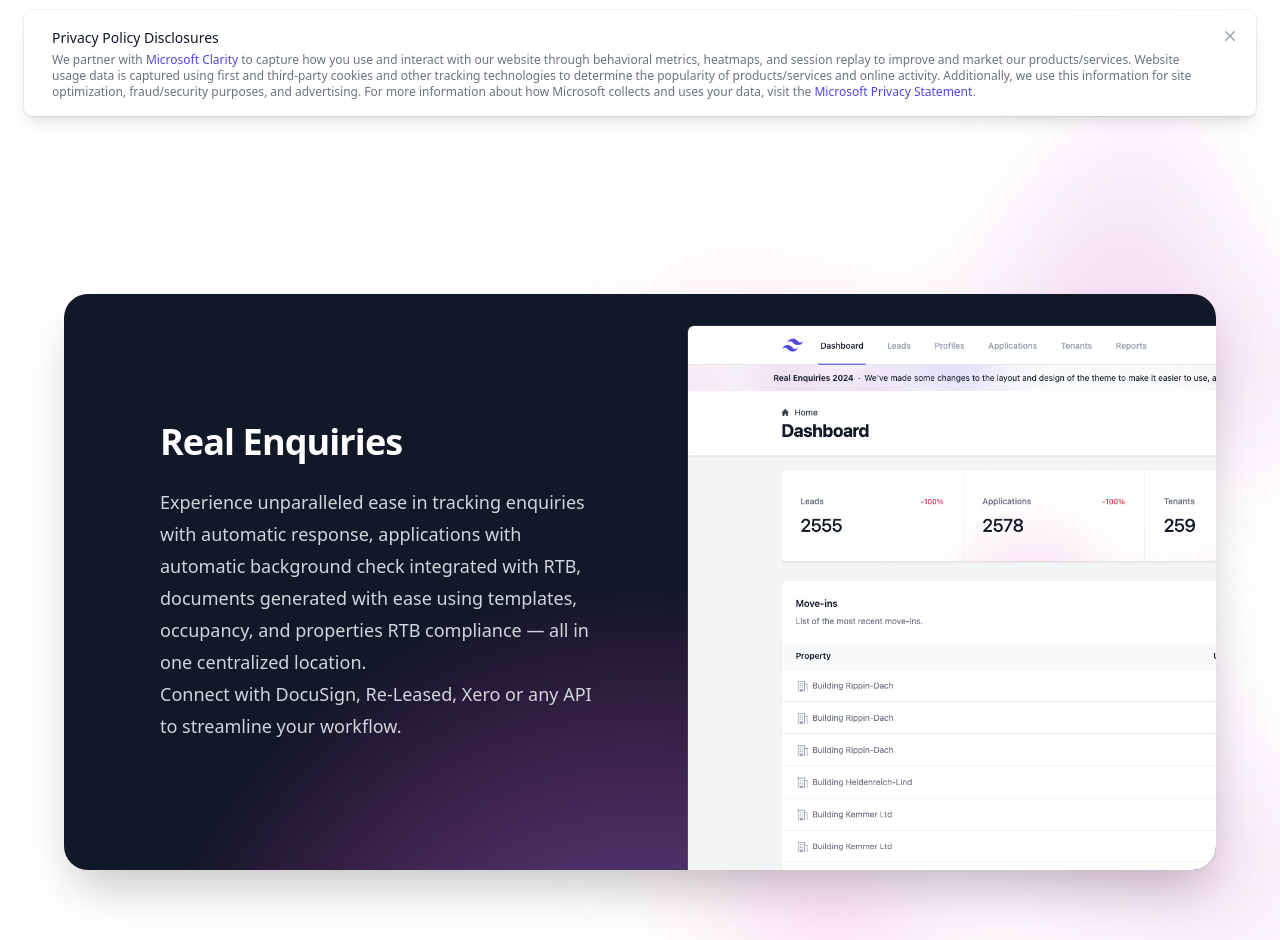
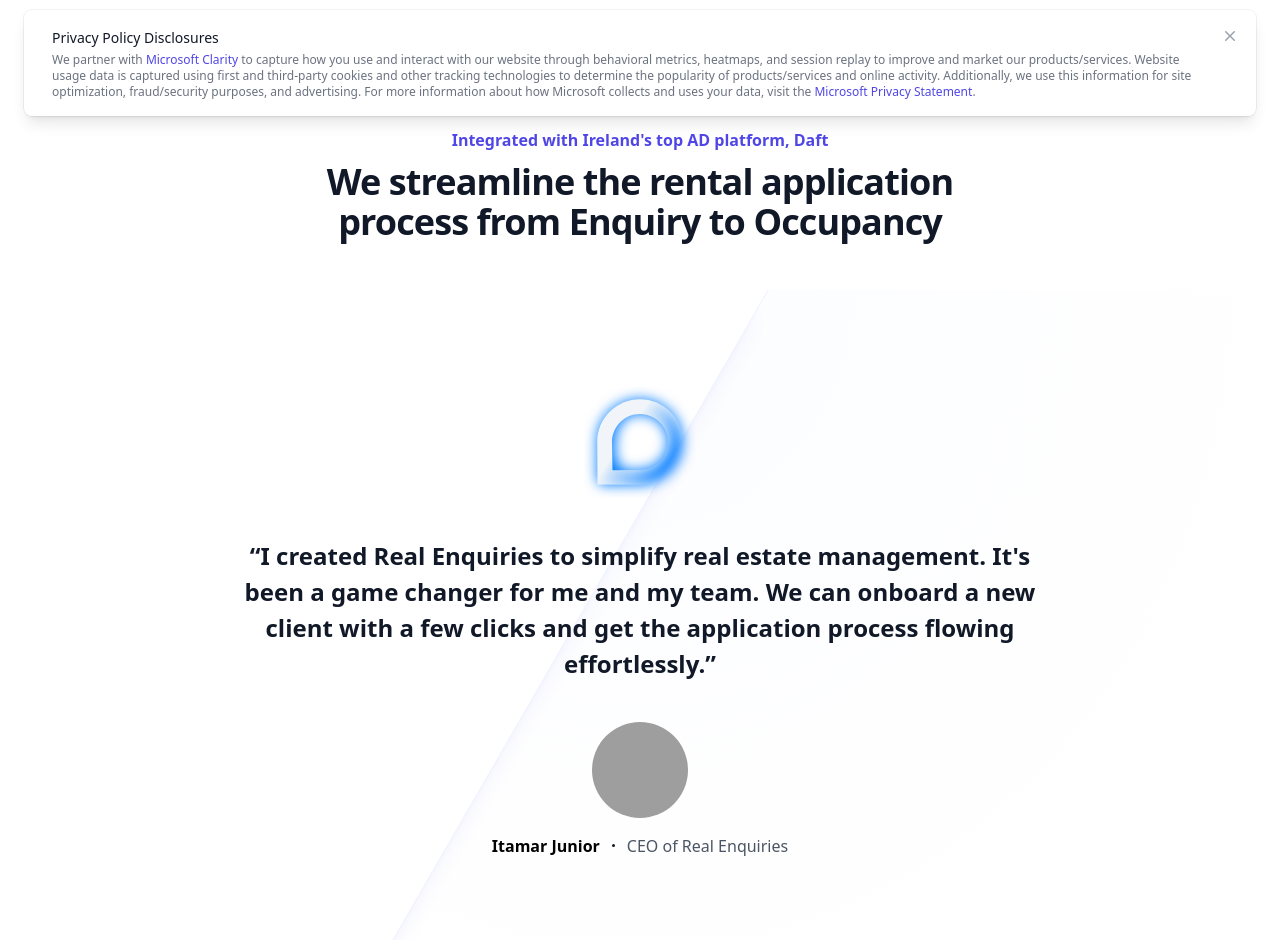
Before and after one commit to codeitamarjr/CRMRE-React-Landing-Page, a React (Create React App) app: page / in a window 1280 px wide. Shown: the part 660-1600 px from the top of the page. Built offline with nearby package versions, Linux system fonts and the light colour scheme; grey boxes are pictures that could not be loaded.

Commit message:
chore: Update CEOWord component with new content and styling

```diff
--- /dev/null
+++ b/src/CEOWord.js
@@ -0,0 +1,42 @@
+import React from 'react';
+import icon from "./assets/icon.svg";
+
+
+function CEOWord() {
+  return (
+    <section className="relative isolate overflow-hidden bg-white dark:bg-gray-900">
+      <div className="absolute inset-0 -z-10 bg-[radial-gradient(45rem_50rem_at_top,theme(colors.indigo.100),white)] opacity-10"></div>
+      <div className="absolute inset-y-0 right-1/2 -z-10 mr-16 w-[200%] origin-bottom-left skew-x-[-30deg] bg-white shadow-xl shadow-indigo-600/10 ring-1 ring-indigo-50 sm:mr-28 lg:mr-0 xl:mr-16 xl:origin-center dark:ring-gray-800/10 dark:bg-gray-900 dark:shadow-2xl dark:shadow-indigo-500/10"></div>
+      <div className="mx-auto max-w-2xl lg:max-w-4xl py-24 px-4 sm:px-6 lg:px-8">
+        <img
+          className="mx-auto size-28 mb-10"
+          src={icon}
+          alt="Real Enquiries"
+        />
+        <figure className="mt-10">
+          <blockquote className="text-center text-xl font-semibold leading-8 text-gray-900 dark:text-gray-200 sm:text-2xl sm:leading-9">
+            <p>
+              “I created Real Enquiries to simplify real estate management. It's been a game changer for me and my team. We can onboard a new client with a few clicks and get the application process flowing effortlessly.”
+            </p>
+          </blockquote>
+          <figcaption className="mt-10">
+            <img
+              className="mx-auto size-24 rounded-full"
+              src="https://itjunior.dev/assets/images/me.webp"
+              alt=""
+            />
+            <div className="mt-4 flex items-center justify-center space-x-3 text-base">
+              <div className="font-semibold text-gray-90 dark:text-gray-300">Itamar Junior</div>
+              <svg viewBox="0 0 2 2" width="3" height="3" aria-hidden="true" className="fill-gray-900 dark:fill-gray-100">
+                <circle cx="1" cy="1" r="1" />
+              </svg>
+              <div className="text-gray-600 dark:text-gray-300">CEO of Real Enquiries</div>
+            </div>
+          </figcaption>
+        </figure>
+      </div>
+    </section>
+  );
+}
+
+export default CEOWord;
--- a/src/MainContent.js
+++ b/src/MainContent.js
@@ -10,6 +10,8 @@
 import screenshot8 from "./assets/screenshots/Real-Enquiries-Term.png";
 import screenshot9 from "./assets/screenshots/Real-Enquiries-Term Dark.png";
 import screenshot10 from "./assets/screenshots/Real-Enquiries-Term.png";
+import { Link } from 'react-router-dom';
+import CEOWord from './CEOWord';
 
 const images = [screenshot1, screenshot2, screenshot3, screenshot4, screenshot5, screenshot6, screenshot7, screenshot8, screenshot9, screenshot10];
 
@@ -25,6 +27,7 @@
     }, []);
 
     return (
+        <div>
             <div className="relative isolate px-6 pt-14 lg:px-8">
                 <div className="absolute inset-x-0 -top-40 -z-10 transform-gpu overflow-hidden blur-3xl sm:-top-80"
                     aria-hidden="true">
@@ -59,7 +62,7 @@
                         </p>
 
                         <p className="mt-6 text-lg leading-7 text-gray-600 dark:text-gray-100">
-                        Integrated with Ireland's top AD platform, Daft, we streamline the rental application process from Enquiry to Occupancy.
+                            Revolutionize Your Real Estate Management with Less Manual Input and More Time for What Matters.
                         </p>
 
                         <div className="mt-10 flex items-center justify-center gap-x-6">
@@ -67,14 +70,30 @@
                         <a href="#" className="text-sm font-semibold leading-6 text-gray-900 dark:text-gray-100">Learn more →</a> */}
                         </div>
                     </div>
+
                 </div>
+
+                <div className="mx-auto max-w-2xl lg:text-center mb-12">
+                    <h2 className="text-base font-semibold leading-7 text-indigo-600">
+                        Integrated with Ireland's top AD platform, Daft
+                    </h2>
+                    <p className="mt-2 text-3xl font-bold tracking-tight text-gray-900 sm:text-4xl">
+                        We streamline the rental application process from Enquiry to Occupancy
+                    </p>
+                </div>
+
+            </div>
+
+            <CEOWord />
+
+            <div className="relative isolate px-6 lg:px-8">
 
                 <div className="absolute inset-x-0 top-[calc(60%-13rem)] -z-10 transform-gpu overflow-hidden blur-3xl sm:top-[calc(60%-30rem)]" aria-hidden="true">
                     <div className="relative left-[calc(50%+3rem)] aspect-[1155/678] w-[36.125rem] -translate-x-1/2 bg-gradient-to-tr from-[#ff80b5] to-[#9089fc] opacity-30 sm:left-[calc(50%+36rem)] sm:w-[72.1875rem]" style={{ clipPath: "polygon(74.1% 44.1%, 100% 61.6%, 97.5% 26.9%, 85.5% 0.1%, 80.7% 2%, 72.5% 32.5%, 60.2% 62.4%, 52.4% 68.1%, 47.5% 58.3%, 45.2% 34.5%, 27.5% 76.7%, 0.1% 64.9%, 17.9% 100%, 27.6% 76.8%, 76.1% 97.7%, 74.1% 44.1%)" }}>
                     </div>
                 </div>
 
-            <div className='text-center mt-10'>
+                <div className='text-center'>
                     <div className='mx-auto max-w-7xl py-24 sm:px-6 sm:py-32 lg:px-8'>
                         <div className='relative isolate overflow-hidden bg-gray-900 px-6 pt-16 shadow-2xl sm:rounded-3xl sm:px-16 md:pt-24 lg:flex lg:gap-x-20 lg:px-24 lg:pt-0'>
                             <svg viewBox='0 0 1024 1024' className='absolute left-1/2 top-1/2 -z-10 h-[64rem] w-[64rem] -translate-y-1/2 [mask-image:radial-gradient(closest-side,white,transparent)] sm:left-full sm:-ml-80 lg:left-1/2 lg:ml-0 lg:-translate-x-1/2 lg:translate-y-0' aria-hidden='true'>
@@ -113,6 +132,9 @@
                     <div className="relative left-[calc(50%+3rem)] aspect-[1155/678] w-[36.125rem] -translate-x-1/2 bg-gradient-to-tr from-[#ff80b5] to-[#9089fc] opacity-30 sm:left-[calc(50%+36rem)] sm:w-[72.1875rem]" style={{ clipPath: "polygon(74.1% 44.1%, 100% 61.6%, 97.5% 26.9%, 85.5% 0.1%, 80.7% 2%, 72.5% 32.5%, 60.2% 62.4%, 52.4% 68.1%, 47.5% 58.3%, 45.2% 34.5%, 27.5% 76.7%, 0.1% 64.9%, 17.9% 100%, 27.6% 76.8%, 76.1% 97.7%, 74.1% 44.1%)" }}>
                     </div>
                 </div>
+
+            </div>
+
         </div>
     );
 }
```
Lines whose indentation alone changed are shown as unchanged.
